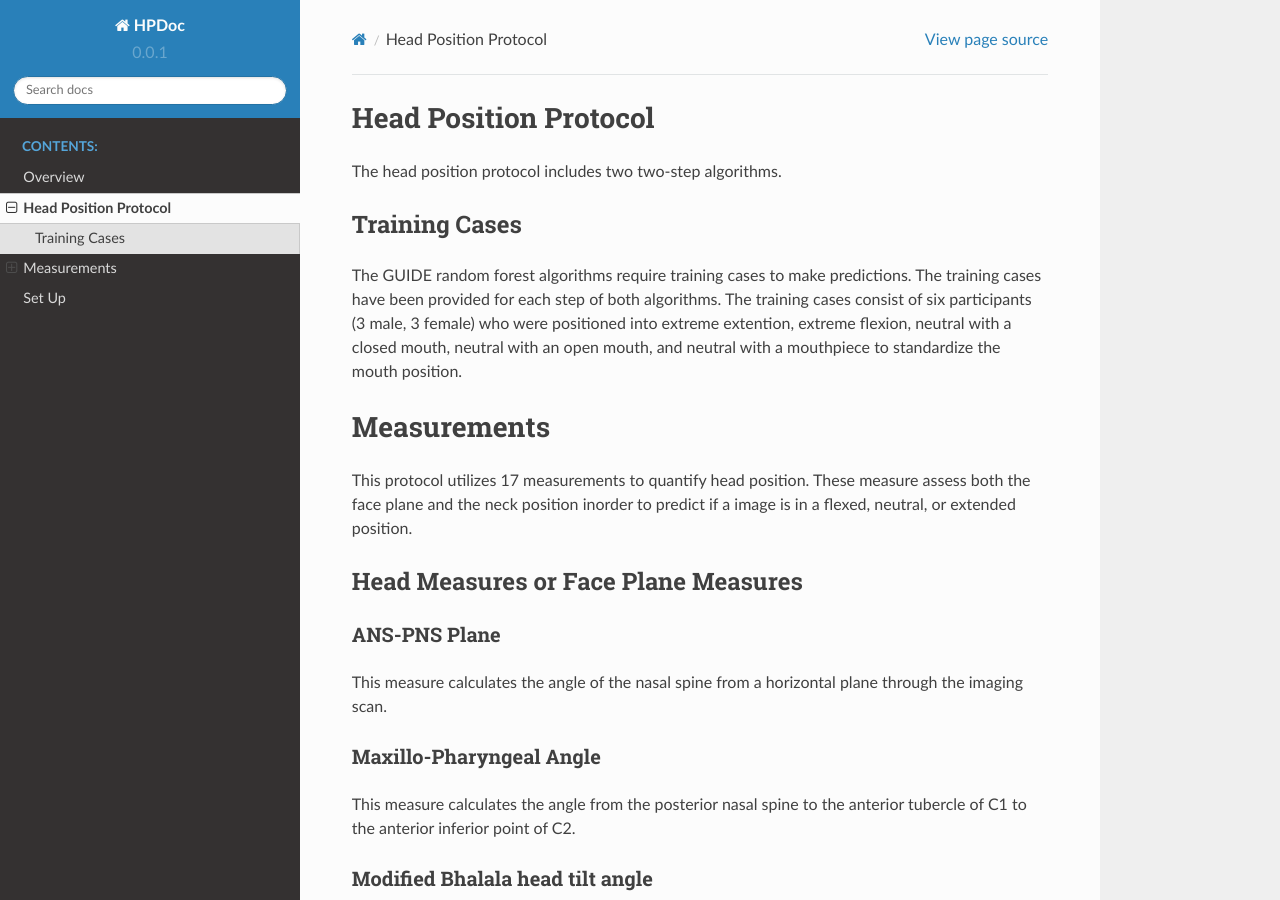
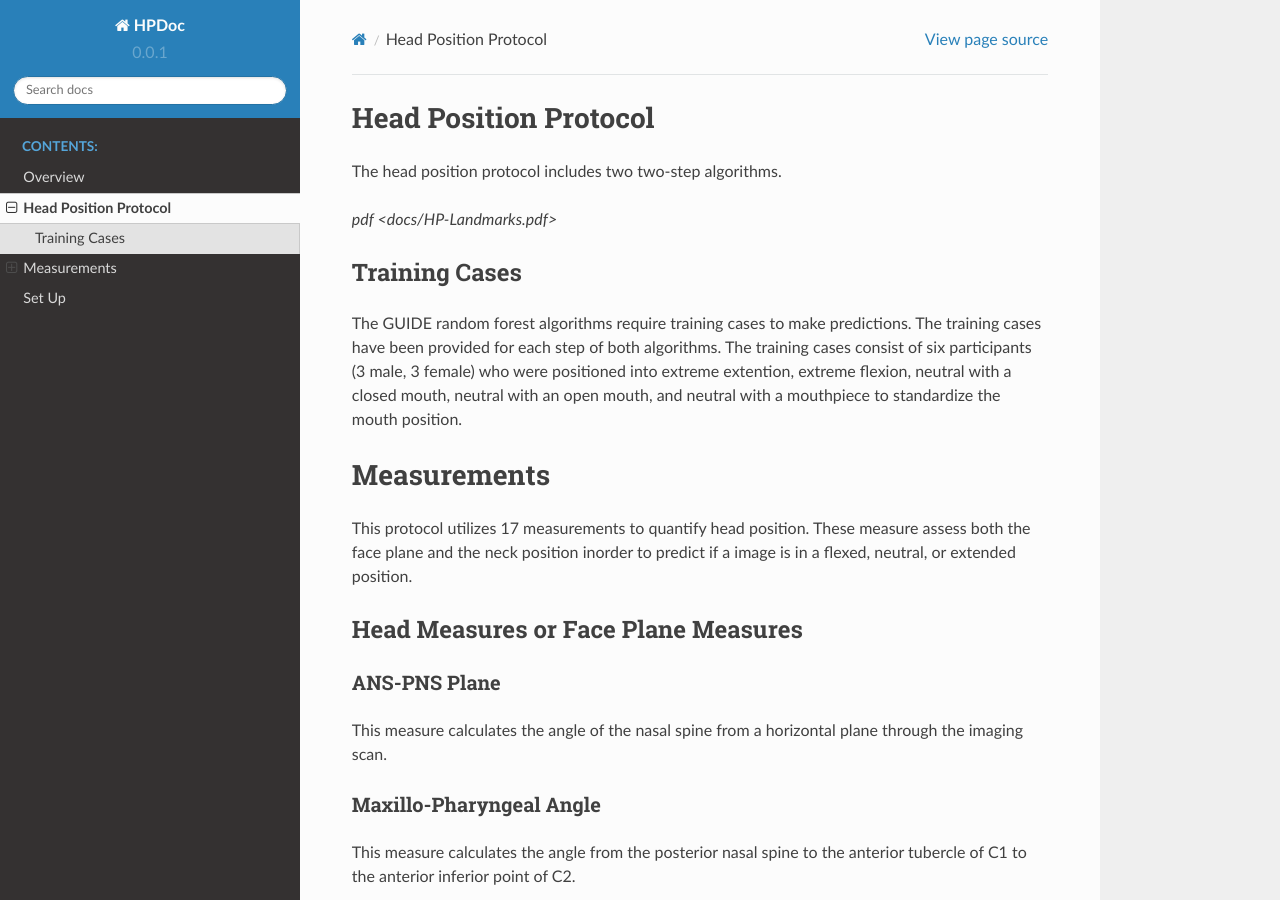
Before and after one commit to vocaltractlab/headpositiondoc, a Sphinx documentation site: the page built from source/protocol.rst, in a window 1280 px wide and 900 px high. Built offline with Sphinx 7.4.7 and the Read the Docs theme 2.0.0, drawn with Linux system fonts in a browser that asks for light colours; pages that are not in the unit, such as notebooks, are missing from menus.

Commit message:
Add landmarks

```diff
--- a/source/protocol.rst
+++ b/source/protocol.rst
@@ -2,6 +2,8 @@
 Head Position Protocol
 ======================
 The head position protocol includes two two-step algorithms.
+
+`pdf <docs/HP-Landmarks.pdf>`
 
 
 Training Cases
```
Also changed, not shown: 1 other file.
